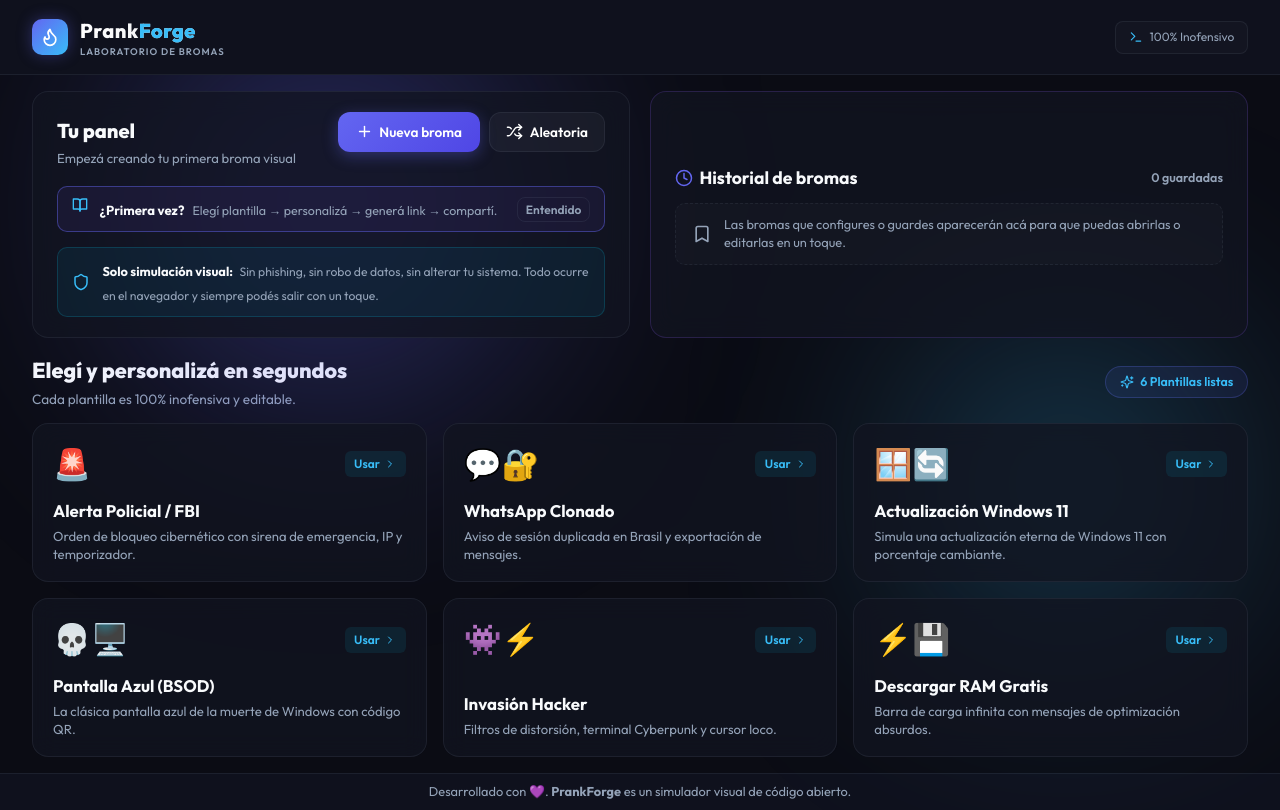
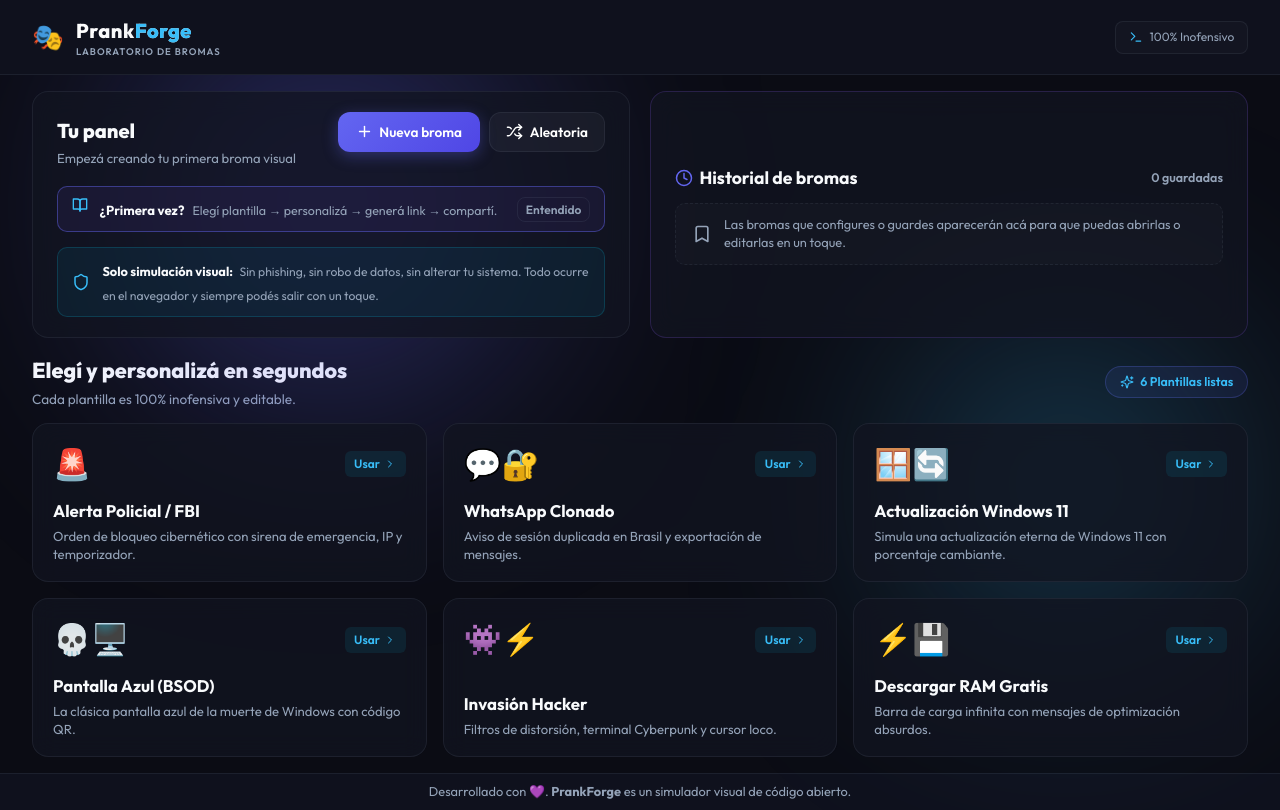
Before and after one commit to ramirolacci/Prank.System, a React (Vite) app: page / in a window 1280 px wide. Built offline with nearby package versions, Linux system fonts and the light colour scheme.

Commit message:
Logo Change

```diff
--- a/src/components/AppLayout.tsx
+++ b/src/components/AppLayout.tsx
@@ -41,20 +41,7 @@
             cursor: 'pointer',
           }}
         >
-          <div
-            style={{
-              background: 'linear-gradient(135deg, var(--primary), var(--accent))',
-              width: '36px',
-              height: '36px',
-              borderRadius: '10px',
-              display: 'flex',
-              alignItems: 'center',
-              justifyContent: 'center',
-              boxShadow: '0 0 15px var(--primary-glow)',
-            }}
-          >
-            <Flame size={20} color="#fff" />
-          </div>
+          <span style={{ fontSize: '1.6rem', lineHeight: 1, userSelect: 'none' }}>🎭</span>
           <div>
             <h1
               style={{
--- a/src/components/social/SocialPreviewPage.tsx
+++ b/src/components/social/SocialPreviewPage.tsx
@@ -29,7 +29,7 @@
           Inicio
         </button>
         <div style={{ display: 'flex', alignItems: 'center', gap: '0.5rem' }}>
-          <Flame size={18} style={{ color: 'var(--primary)' }} />
+          <span style={{ fontSize: '1.1rem', lineHeight: 1 }}>🎭</span>
           <span style={{ fontWeight: 700, fontSize: '0.9rem' }}>Vista social</span>
         </div>
       </header>
```
Also changed, not shown: index.html (+2 -1 lines), public/icon.svg.
